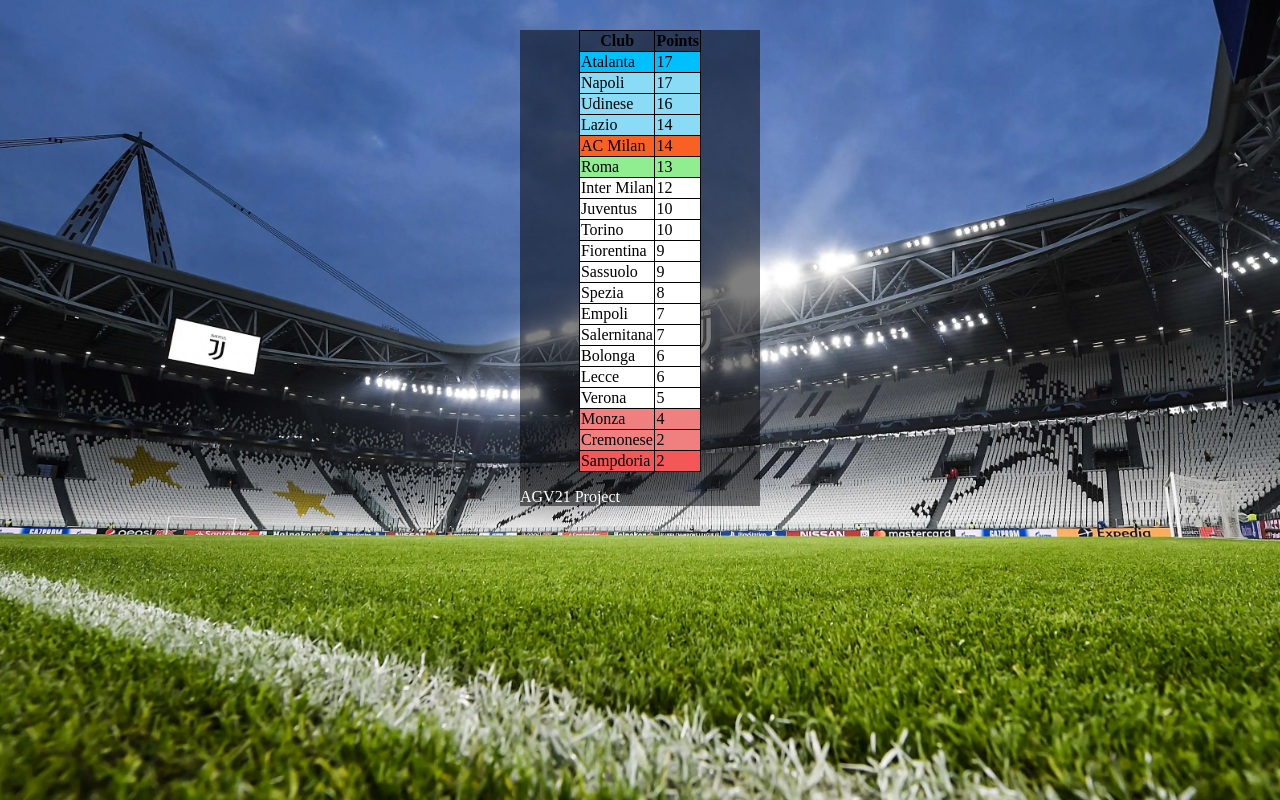
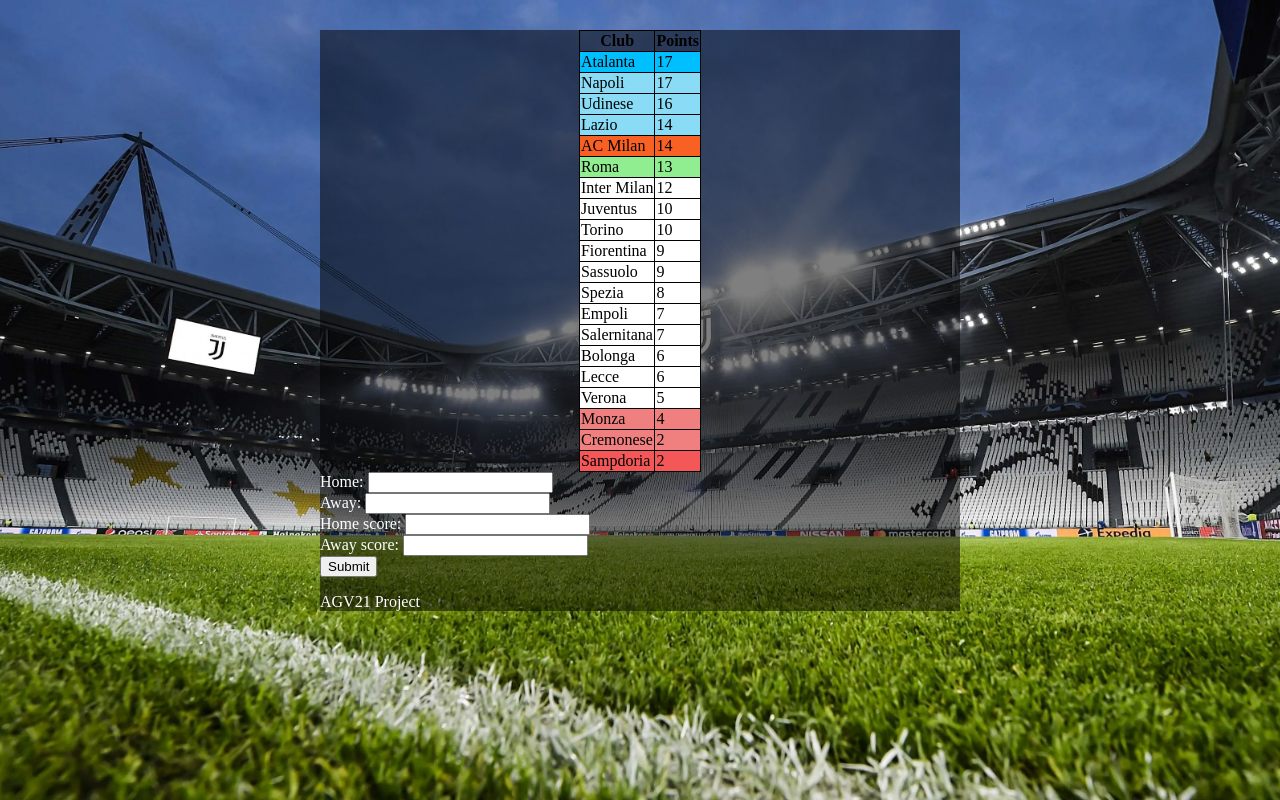
Before and after one commit to AGV21/Calcio-Table-PHP, a PHP site: page / in a window 1280 px wide. Run offline with PHP 8.4, Linux system fonts and the light colour scheme.

Commit message:
Added a form to collect game data. move footer below.  made width of transparent box bigger for the form. add styling to form to color font.

```diff
--- a/css/styles.css
+++ b/css/styles.css
@@ -1,6 +1,6 @@
 /*stylize background and postioning*/
 #mainContainer{
-    width: 300px;
+    width: 700px;
     height: 70vh;
     margin-left: auto;
     margin-right: auto;
@@ -58,3 +58,7 @@ footer{
     margin-right: auto;
     color: white;
 }
+
+form{
+    color: white;
+}
--- a/index.php
+++ b/index.php
@@ -99,10 +99,29 @@
                             printOutSortedArray($final)
                 ?>
                         </table>
-                <footer>
-                    <P>AGV21 Project</p>
-                </footer>
             </section>
+            <section>
+                <!--added form to collect info-->
+                <form>
+                    <label for="Home">Home:</label>
+                    <!-- input is text based-->
+                    <input type="text"><br>
+                    <label for="Away">Away:</label>
+                    <!-- input is text based-->
+                    <input type="text"><br>
+                    <label for="Home score">Home score:</label>
+                    <!--input is number based-->
+                    <input type="number"><br>
+                    <label for="Away score">Away score:</label>
+                    <!--input is number based-->
+                    <input type="number"><br>
+                    <!--br to seperate submit button, input is submit based, info will be submited upon clicking button-->
+                    <input type="submit" value="Submit">
+                </form>
+            </section>
+            <footer>
+                <P>AGV21 Project</p>
+            </footer>
         </div>
     </body>
 </html>
```
